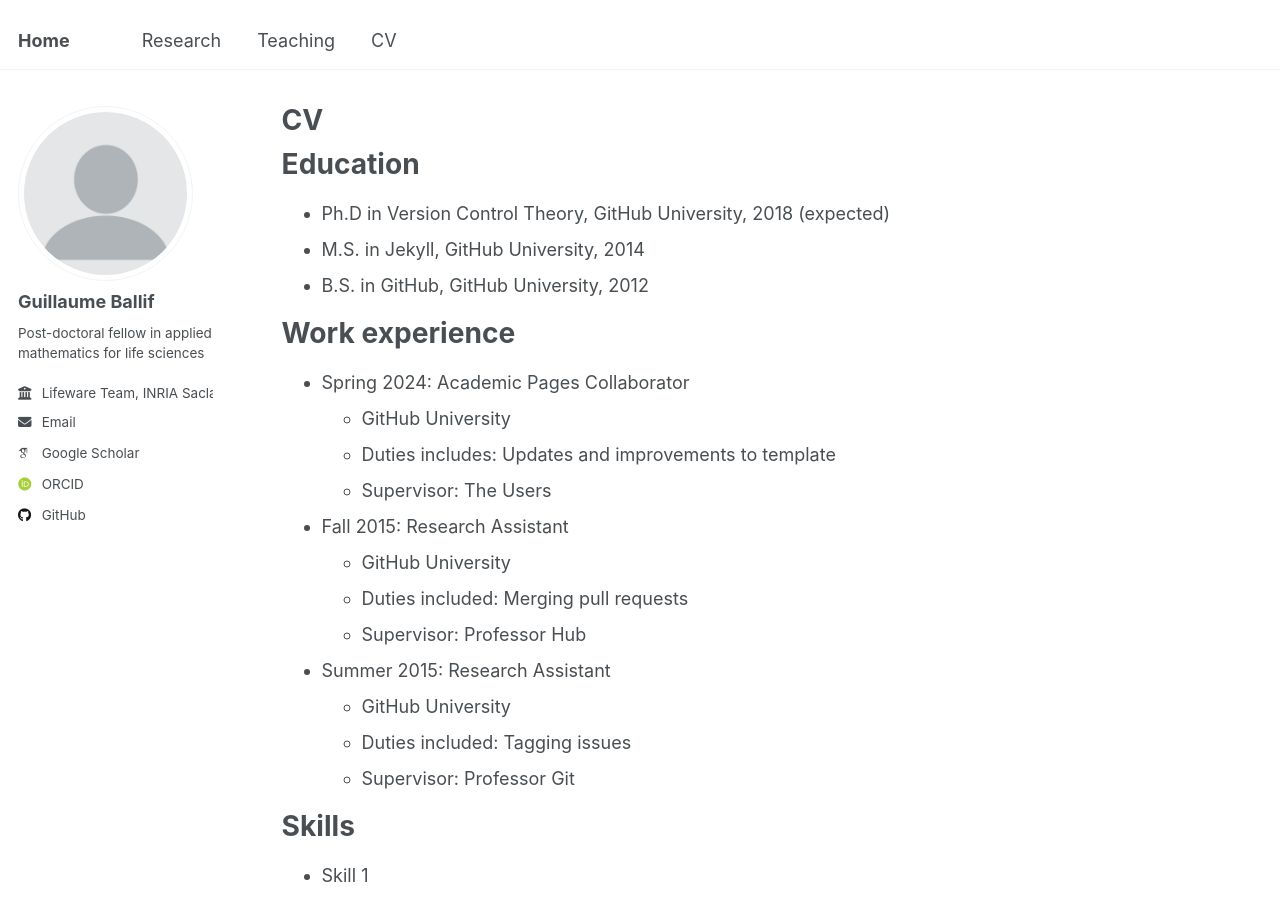
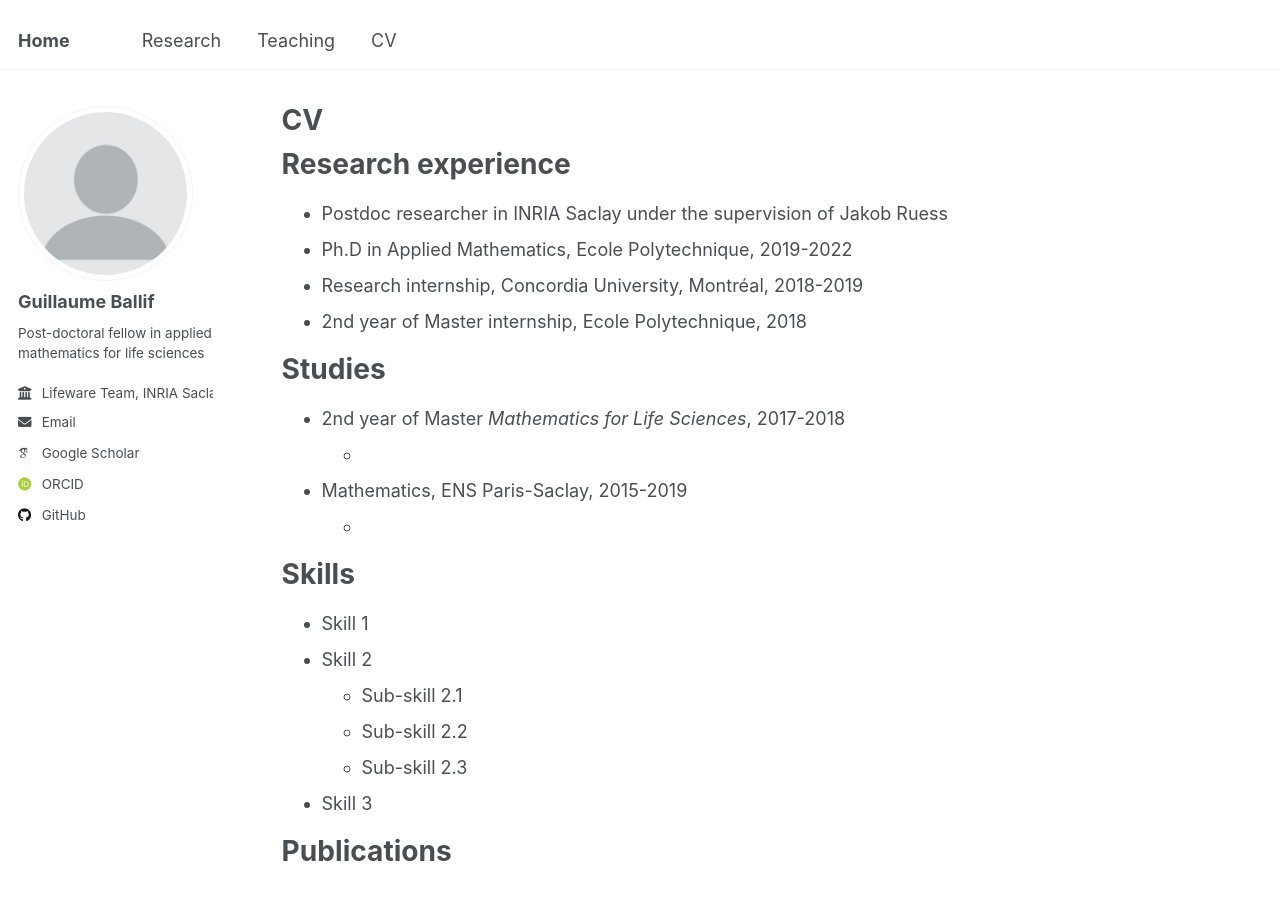
Before and after one commit to guillaumeballif/guillaumeballif.github.io, a Jekyll site: the page built from _pages/cv.md, in a window 1280 px wide and 900 px high. Built offline with Jekyll 4.4.1, drawn with Linux system fonts in a browser that asks for light colours; some web fonts are replaced; some of the changed text lies outside the part shown.

Commit message:
Update cv.md

```diff
--- a/_pages/cv.md
+++ b/_pages/cv.md
@@ -7,30 +7,22 @@ redirect_from:
   - /resume
 ---
 
-{% include base_path %}
 
-Education
+Research experience
 ======
-* Ph.D in Version Control Theory, GitHub University, 2018 (expected)
-* M.S. in Jekyll, GitHub University, 2014
-* B.S. in GitHub, GitHub University, 2012
+* Postdoc researcher in INRIA Saclay under the supervision of Jakob Ruess
+* Ph.D in Applied Mathematics, Ecole Polytechnique, 2019-2022
+* Research internship, Concordia University, Montréal, 2018-2019
+* 2nd year of Master internship, Ecole Polytechnique, 2018
 
-Work experience
+Studies
 ======
-* Spring 2024: Academic Pages Collaborator
-  * GitHub University
-  * Duties includes: Updates and improvements to template
-  * Supervisor: The Users
+* 2nd year of Master _Mathematics for Life Sciences_, 2017-2018
+  *
 
-* Fall 2015: Research Assistant
-  * GitHub University
-  * Duties included: Merging pull requests
-  * Supervisor: Professor Hub
+* Mathematics, ENS Paris-Saclay, 2015-2019
+  *
 
-* Summer 2015: Research Assistant
-  * GitHub University
-  * Duties included: Tagging issues
-  * Supervisor: Professor Git
 
 Skills
 ======
@@ -58,7 +50,3 @@ Teaching
   <ul>{% for post in site.teaching reversed %}
     {% include archive-single-cv.html %}
   {% endfor %}</ul>
-
-Service and leadership
-======
-* Currently signed in to 43 different slack teams
```
